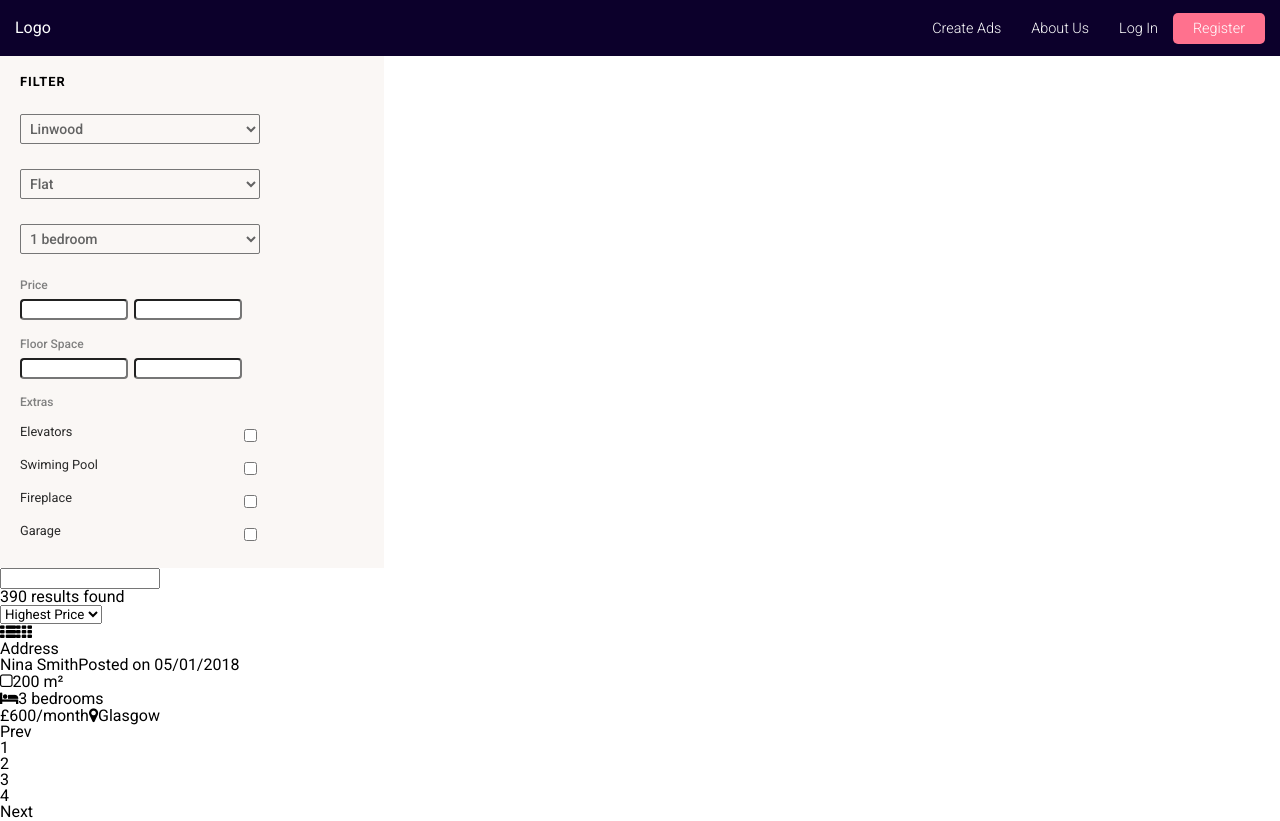
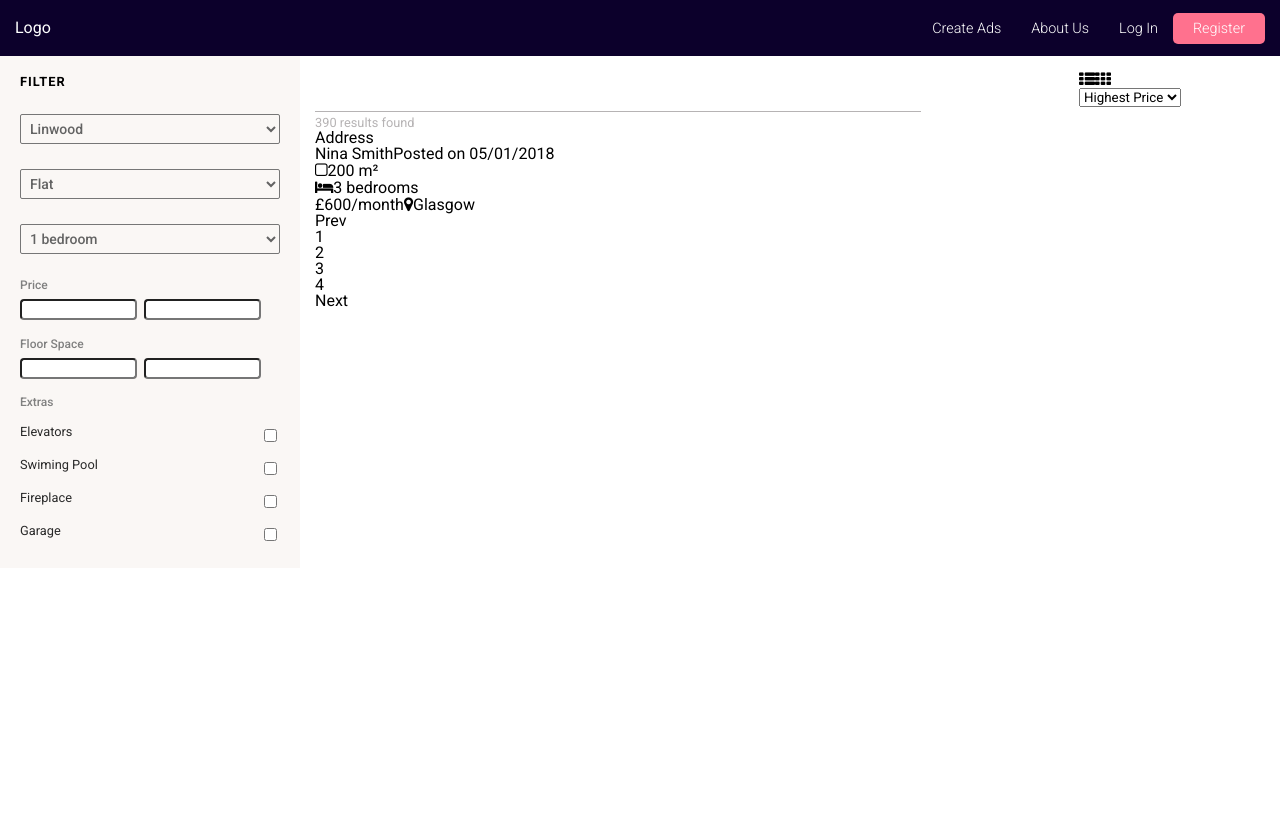
Before and after one commit to zetdotcom/react-real-estate, a React (Create React App) app: page / in a window 1280 px wide. After the commit the page ends 800 px from the top, so only its background shows below. Built offline with nearby package versions, Linux system fonts and the light colour scheme.

Commit message:
search styling

```diff
--- a/src/assets/js/Filter.js
+++ b/src/assets/js/Filter.js
@@ -39,22 +39,22 @@ class Filter extends Component {
 
                     <div className="filters extras">
                     <span className="title">Extras</span>
-                        <label for="extras">
+                        <label htmlFor="extras">
                             <span>Elevators</span>
                             <input name="extras" value="elevator" type="checkbox"/>
                         </label>
 
-                        <label for="extras">
+                        <label htmlFor="extras">
                             <span>Swiming Pool</span>
                             <input name="extras" value="swimming-pool" type="checkbox"/>
                         </label>
 
-                        <label for="extras">
+                        <label htmlFor="extras">
                             <span>Fireplace</span>
                             <input name="extras" value="fireplace" type="checkbox"/>
                         </label>
 
-                        <label for="extras">
+                        <label htmlFor="extras">
                             <span>Garage</span>
                             <input name="extras" value="garage" type="checkbox"/>
                         </label>
--- a/src/assets/js/Listings.js
+++ b/src/assets/js/Listings.js
@@ -5,23 +5,27 @@ class Listings extends Component {
     return (
 
       <section id="listings">
+
+        <div className="search-and-sort">
           <section className="search-area">
             <input type="text" name="search"/>
+
+            <div className="results">390 results found</div>
           </section>
 
+
           <section className="sortby-area">
-          <div>390 results found</div>
-          <div className="sort-options">
+              <div className="view">
+                <i className="fa fa-th-list" aria-hidden="true"></i>
+                <i className="fa fa-th" aria-hidden="true"></i>
+              </div>
               <select name="sortby" className="sortby">
                 <option value="price-asc">Highest Price</option>
                 <option value="price-dsc">Lowest Price</option>
               </select>
-            <div className="view">
-              <i className="fa fa-th-list" aria-hidden="true"></i>
-              <i className="fa fa-th" aria-hidden="true"></i>
+
+          </section>
         </div>
-          </div>
-        </section>
 
         <section className="listings-results">
           <div className="listing">
@@ -35,12 +39,12 @@ class Listings extends Component {
                 </div>
                 <div className="listing-details">
                   <div className="floor-space">
-                    <i class="fa fa-square-o" aria-hidden="true"></i>
+                    <i className="fa fa-square-o" aria-hidden="true"></i>
                     <span>200 m&sup2;</span>
                   </div>
 
                   <div className="bedrooms">
-                    <i class="fa fa-bed" aria-hidden="true"></i>
+                    <i className="fa fa-bed" aria-hidden="true"></i>
                     <span>3 bedrooms</span>
                   </div>
 
@@ -48,7 +52,7 @@ class Listings extends Component {
               </div>
               <div className="bottom-info">
                 <span>£600/month</span>
-                <span><i class="fa fa-map-marker" aria-hidden="true"></i>Glasgow</span>
+                <span><i className="fa fa-map-marker" aria-hidden="true"></i>Glasgow</span>
               </div>
             </div>
           </div>
--- a/src/assets/styles/_content-area.scss
+++ b/src/assets/styles/_content-area.scss
@@ -1,10 +1,13 @@
 #filter {
-    background: lightblue;
+    background:$grey;
     width: 30%;
+    max-width: 300px;
+    // display: inline-block;
+    float: left;
 
     .inside{
         padding: 20px;
-        max-width: 280px;
+        max-width: 300px;
 
 
 
@@ -68,3 +71,40 @@
         }
     }
 }
+
+#listings {
+    width: 70%;
+    float: left;
+    // display: inline-block;
+    padding: 15px;
+     .search-and-sort {
+         display: flex;
+         justify-content: space-between;
+
+     }
+    .search-area {
+        color: $lightgrey;
+        // flex-grow: 1;
+        width: 70%;
+
+        input[type="text"] {
+            width: 100%;
+
+            background: transparent;
+            font-size: 2rem;
+            border: none;
+            border-bottom: 1px solid $lightgrey;
+            margin-bottom: 5px;
+            color: $darkgrey;
+            display: inline-flex;
+
+        }
+        .results {
+            font-size: 0.8rem;
+
+        }
+    }
+
+
+
+}
--- a/src/assets/styles/_variables.scss
+++ b/src/assets/styles/_variables.scss
@@ -3,3 +3,4 @@ $grey: #faf7f5;
 $offwhite: #FFFEFF;
 $pink: #FF718E;
 $darkgrey: #ADA8AA;
+$lightgrey: rgb(182, 179, 180);
--- a/src/assets/styles/main.css
+++ b/src/assets/styles/main.css
@@ -158,10 +158,12 @@ header {
 
 #filter {
   background: #faf7f5;
-  width: 30%; }
+  width: 30%;
+  max-width: 300px;
+  float: left; }
   #filter .inside {
     padding: 20px;
-    max-width: 280px; }
+    max-width: 300px; }
   #filter h4 {
     margin-bottom: 25px;
     font-weight: 700;
@@ -198,3 +200,25 @@ header {
     #filter .filters.extras label input[type="checkbox"] {
       float: right;
       background: red; }
+
+#listings {
+  width: 70%;
+  float: left;
+  padding: 15px; }
+  #listings .search-and-sort {
+    display: flex;
+    justify-content: space-between; }
+  #listings .search-area {
+    color: #b6b3b4;
+    width: 70%; }
+    #listings .search-area input[type="text"] {
+      width: 100%;
+      background: transparent;
+      font-size: 2rem;
+      border: none;
+      border-bottom: 1px solid #b6b3b4;
+      margin-bottom: 5px;
+      color: #ADA8AA;
+      display: inline-flex; }
+    #listings .search-area .results {
+      font-size: 0.8rem; }
```
Lines whose indentation alone changed are shown as unchanged.
